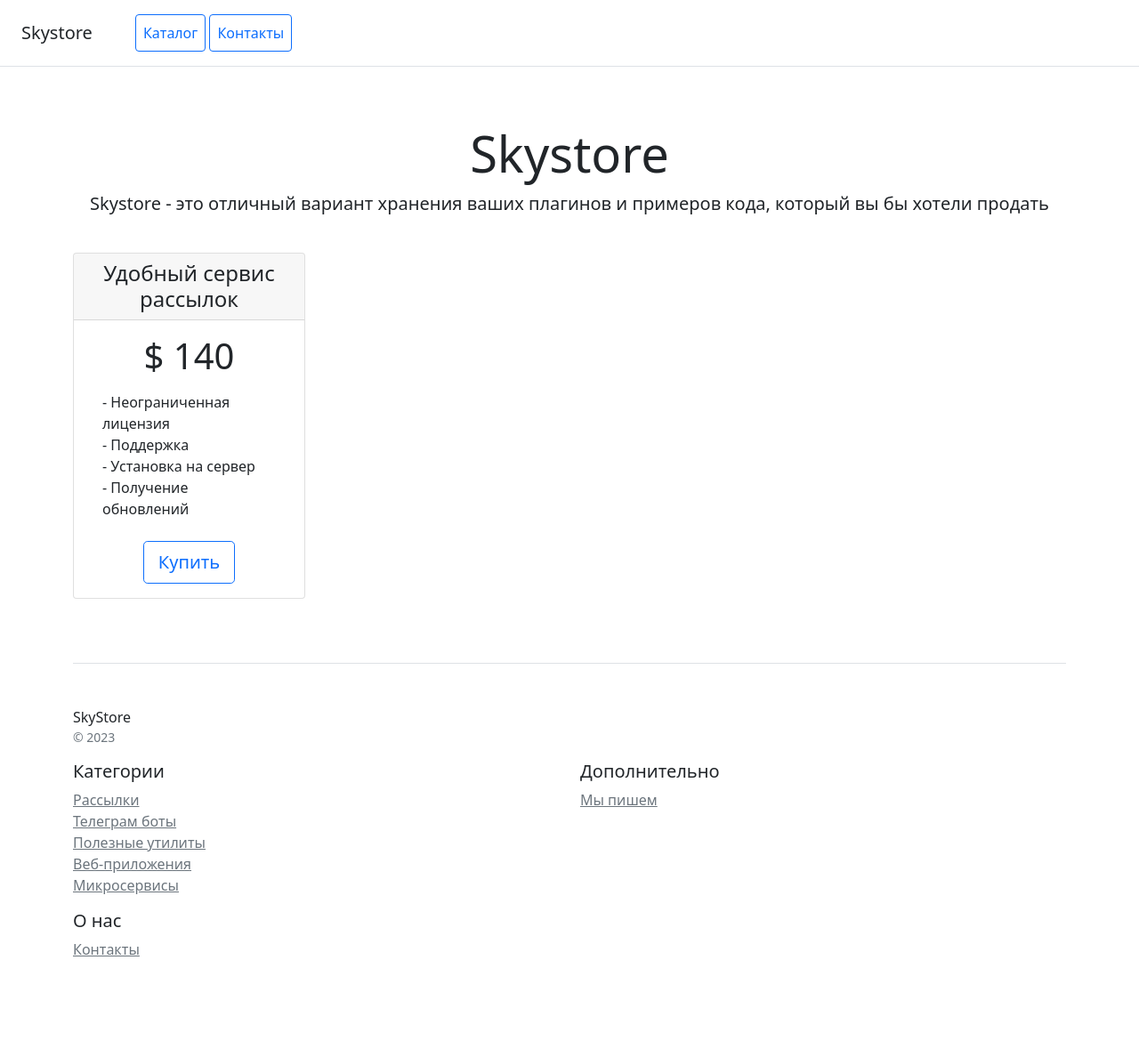
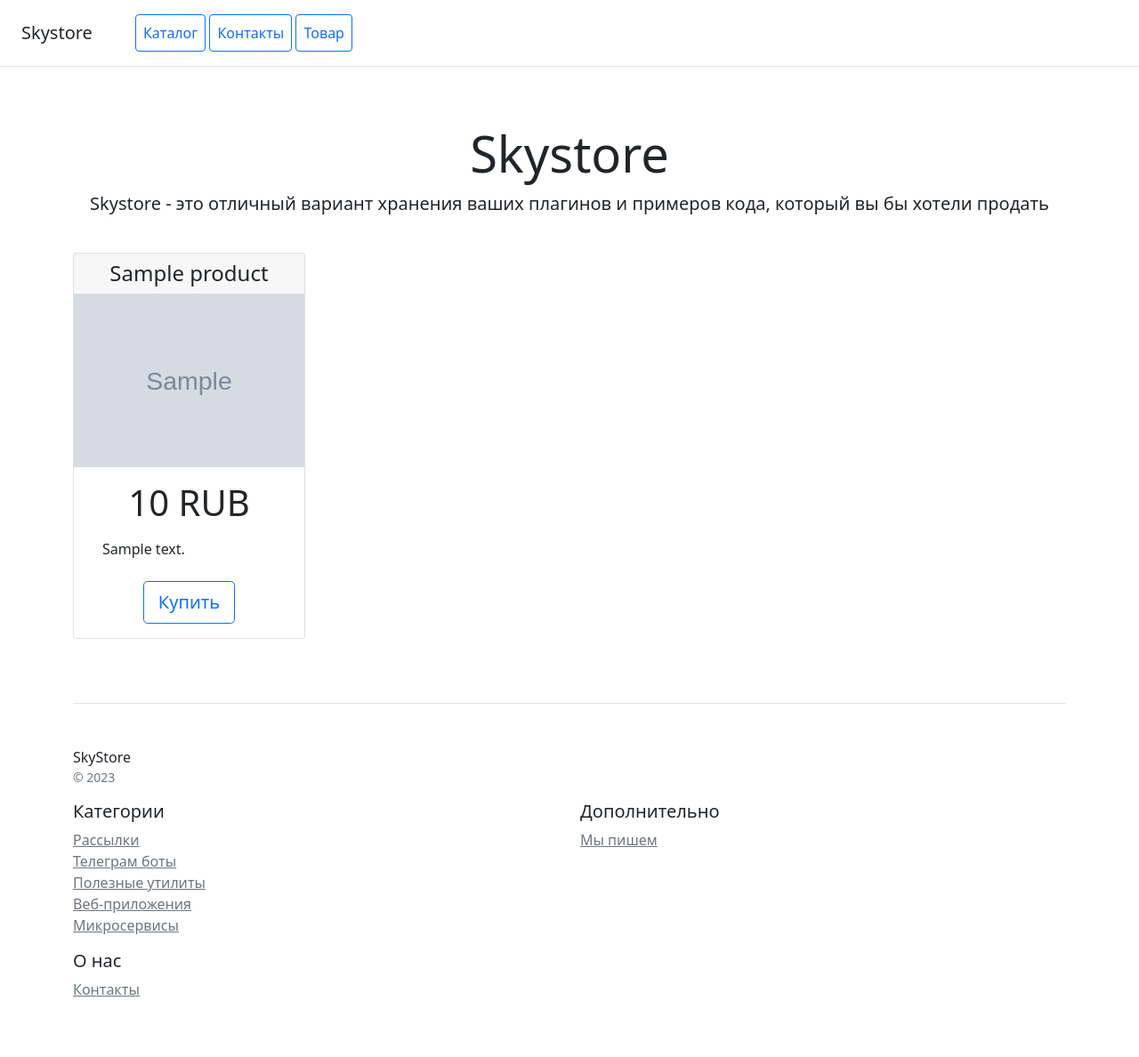
Before and after one commit to Zakhargrr/eshop, a Django app: page / in a window 1280 px wide. Shown: the whole page at 89% size. Before the commit the page ends 1075 px from the top, so only its background shows below. Run offline with Django 4.2, Linux system fonts and the light colour scheme; tables that the repository leaves empty hold one stand-in row (values such as "Sample post"); grey boxes marked "Sample" are stand-in pictures; some libraries are stand-ins or nearby versions.

Commit message:
completed homework-3

```diff
--- /dev/null
+++ b/catalog/templates/catalog/base.html
@@ -0,0 +1,53 @@
+{%load static%}
+<!doctype html>
+<html lang="en">
+<head>
+    <meta charset="utf-8">
+    <meta name="viewport" content="width=device-width, initial-scale=1">
+    <title>Skystore</title>
+    <link href="{% static 'css/bootstrap.min.css' %}" rel="stylesheet">
+</head>
+<body>
+{% include 'catalog/includes/inc_menu.html' %}
+
+
+
+
+    {% block content %}
+    {% endblock %}
+<div class="container">
+    <footer class="pt-4 my-md-5 pt-md-5 border-top">
+        <div class="row">
+            <div class="col-12 col-md">
+                SkyStore
+                <small class="d-block mb-3 text-muted">&copy; 2023</small>
+            </div>
+            <div class="col-6 col-md">
+                <h5>Категории</h5>
+                <ul class="list-unstyled text-small">
+                    <li><a class="text-muted" href="#">Рассылки</a></li>
+                    <li><a class="text-muted" href="#">Телеграм боты</a></li>
+                    <li><a class="text-muted" href="#">Полезные утилиты</a></li>
+                    <li><a class="text-muted" href="#">Веб-приложения</a></li>
+                    <li><a class="text-muted" href="#">Микросервисы</a></li>
+                </ul>
+            </div>
+            <div class="col-6 col-md">
+                <h5>Дополнительно</h5>
+                <ul class="list-unstyled text-small">
+                    <li><a class="text-muted" href="#">Мы пишем</a></li>
+                </ul>
+            </div>
+            <div class="col-6 col-md">
+                <h5>О нас</h5>
+                <ul class="list-unstyled text-small">
+                    <li><a class="text-muted" href="/contacts/">Контакты</a></li>
+                </ul>
+            </div>
+        </div>
+    </footer>
+</div>
+
+<script src="/static/js/bootstrap.bundle.min.js"></script>
+</body>
+</html>
--- a/catalog/templates/catalog/home.html
+++ b/catalog/templates/catalog/home.html
@@ -1,19 +1,7 @@
-<!doctype html>
-<html lang="en">
-<head>
-    <meta charset="utf-8">
-    <meta name="viewport" content="width=device-width, initial-scale=1">
-    <title>Skystore</title>
-    <link href="/static/css/bootstrap.min.css" rel="stylesheet">
-</head>
-<body>
-<div class="d-flex flex-column flex-md-row align-items-center p-3 px-md-4 mb-3 bg-white border-bottom box-shadow">
-    <h5 class="my-0 mr-md-auto font-weight-normal">Skystore</h5>
-    <nav class="ms-5">
-        <a class="p-2 btn btn-outline-primary" href="/">Каталог</a>
-        <a class="p-2 btn btn-outline-primary" href="/contacts/">Контакты</a>
-    </nav>
-</div>
+{% extends 'catalog/base.html' %}
+{% block content %}
+{%load custom_tags%}
+
 
 <div class="pricing-header px-3 py-3 pt-md-5 pb-md-4 mx-auto text-center">
     <h1 class="display-4">Skystore</h1>
@@ -23,57 +11,24 @@
 
 <div class="container">
     <div class="row text-center">
+        {% for object in object_list %}
         <div class="col-3">
             <div class="card mb-4 box-shadow">
                 <div class="card-header">
-                    <h4 class="my-0 font-weight-normal">Удобный сервис рассылок</h4>
+                    <h4 class="my-0 font-weight-normal">{{object.title}}</h4>
                 </div>
+                <img src="{% mediapath object.image %}" />
                 <div class="card-body">
-                    <h1 class="card-title pricing-card-title">$ 140</h1>
+                    <h1 class="card-title pricing-card-title">{{object.price}} RUB</h1>
                     <ul class="list-unstyled mt-3 mb-4 text-start m-3">
-                        <li>- Неограниченная лицензия</li>
-                        <li>- Поддержка</li>
-                        <li>- Установка на сервер</li>
-                        <li>- Получение обновлений</li>
+                        {{object.description|split}}
                     </ul>
                     <button type="button" class="btn btn-lg btn-block btn-outline-primary">Купить</button>
                 </div>
             </div>
         </div>
+        {% endfor %}
     </div>
 
-    <footer class="pt-4 my-md-5 pt-md-5 border-top">
-        <div class="row">
-            <div class="col-12 col-md">
-                SkyStore
-                <small class="d-block mb-3 text-muted">&copy; 2023</small>
-            </div>
-            <div class="col-6 col-md">
-                <h5>Категории</h5>
-                <ul class="list-unstyled text-small">
-                    <li><a class="text-muted" href="#">Рассылки</a></li>
-                    <li><a class="text-muted" href="#">Телеграм боты</a></li>
-                    <li><a class="text-muted" href="#">Полезные утилиты</a></li>
-                    <li><a class="text-muted" href="#">Веб-приложения</a></li>
-                    <li><a class="text-muted" href="#">Микросервисы</a></li>
-                </ul>
-            </div>
-            <div class="col-6 col-md">
-                <h5>Дополнительно</h5>
-                <ul class="list-unstyled text-small">
-                    <li><a class="text-muted" href="#">Мы пишем</a></li>
-                </ul>
-            </div>
-            <div class="col-6 col-md">
-                <h5>О нас</h5>
-                <ul class="list-unstyled text-small">
-                    <li><a class="text-muted" href="/contacts/">Контакты</a></li>
-                </ul>
-            </div>
-        </div>
-    </footer>
 </div>
-
-<script src="/static/js/bootstrap.bundle.min.js"></script>
-</body>
-</html>
+{% endblock %}
--- /dev/null
+++ b/catalog/templates/catalog/includes/inc_menu.html
@@ -0,0 +1,8 @@
+<div class="d-flex flex-column flex-md-row align-items-center p-3 px-md-4 mb-3 bg-white border-bottom box-shadow">
+    <h5 class="my-0 mr-md-auto font-weight-normal">Skystore</h5>
+    <nav class="ms-5">
+        <a class="p-2 btn btn-outline-primary" href="{% url 'catalog:home' %}">Каталог</a>
+        <a class="p-2 btn btn-outline-primary" href="{% url 'catalog:contacts' %}">Контакты</a>
+        <a class="p-2 btn btn-outline-primary" href="{% url 'catalog:product' %}">Товар</a>
+    </nav>
+</div>
--- /dev/null
+++ b/catalog/templatetags/custom_tags.py
@@ -0,0 +1,22 @@
+from django import template
+
+register = template.Library()
+
+
+@register.filter
+def split(text):
+    if len(text) > 100:
+        text = text[:100]
+    return text
+
+
+@register.simple_tag
+def mediapath(path):
+    result = f"/media/{path}"
+    return result
+
+
+@register.filter
+def mediapath(path):
+    path = f"/media/{path}"
+    return path
--- a/catalog/urls.py
+++ b/catalog/urls.py
@@ -1,8 +1,11 @@
 from django.urls import path
 
-from catalog.views import home, contacts
+from catalog.apps import CatalogConfig
+from catalog.views import home, contacts, product
 
+app_name = CatalogConfig.name
 urlpatterns = [
-    path('', home),
-    path('contacts/', contacts, name='contacts')
+    path('', home, name='home'),
+    path('contacts/', contacts, name='contacts'),
+    path('product/', product, name='product')
 ]
--- a/catalog/views.py
+++ b/catalog/views.py
@@ -1,9 +1,15 @@
 from django.shortcuts import render
+
+from catalog.models import Product
 
 
 # Create your views here.
 def home(request):
-    return render(request, 'catalog/home.html')
+    products_list = Product.objects.all()
+    context = {
+        'object_list': products_list
+    }
+    return render(request, 'catalog/home.html', context)
 
 
 def contacts(request):
@@ -16,3 +22,11 @@ def contacts(request):
         print(f"Телефон: {phone}")
         print(f"Сообщение: {message}\n")
     return render(request, 'catalog/contacts.html')
+
+
+def product(request):
+    products_list = Product.objects.all()
+    context = {
+        'object_list': products_list,
+    }
+    return render(request, 'catalog/product.html', context)
--- a/config/settings.py
+++ b/config/settings.py
@@ -121,6 +121,10 @@ USE_TZ = True
 
 STATIC_URL = 'static/'
 
+STATICFILES_DIRS = (
+    BASE_DIR / 'static',
+)
+
 # Default primary key field type
 # https://docs.djangoproject.com/en/4.2/ref/settings/#default-auto-field
 
--- a/config/urls.py
+++ b/config/urls.py
@@ -21,5 +21,5 @@ from django.urls import path, include
 
 urlpatterns = [
     path('admin/', admin.site.urls),
-    path('', include('catalog.urls'))
+    path('', include('catalog.urls', namespace='catalog'))
 ] + static(settings.MEDIA_URL, document_root=settings.MEDIA_ROOT)
```
Also changed, not shown: catalog/templates/catalog/contacts.html (+4 -50 lines), catalog/templates/catalog/product.html (added, +43 -0 lines), catalog/templatetags/__init__.py (added), static/css/bootstrap.min.css (renamed from catalog/static/css/bootstrap.min.css), static/js/bootstrap.bundle.min.js (renamed from catalog/static/js/bootstrap.bundle.min.js).
